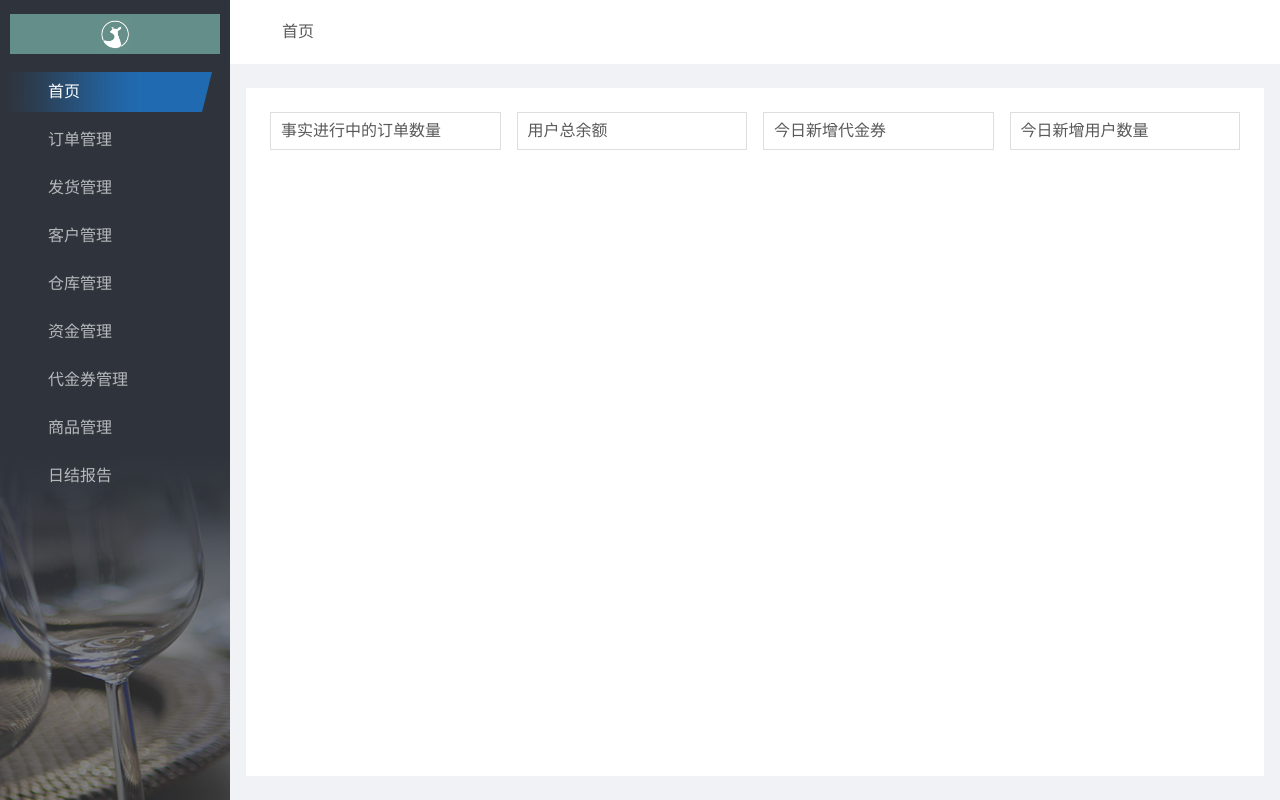
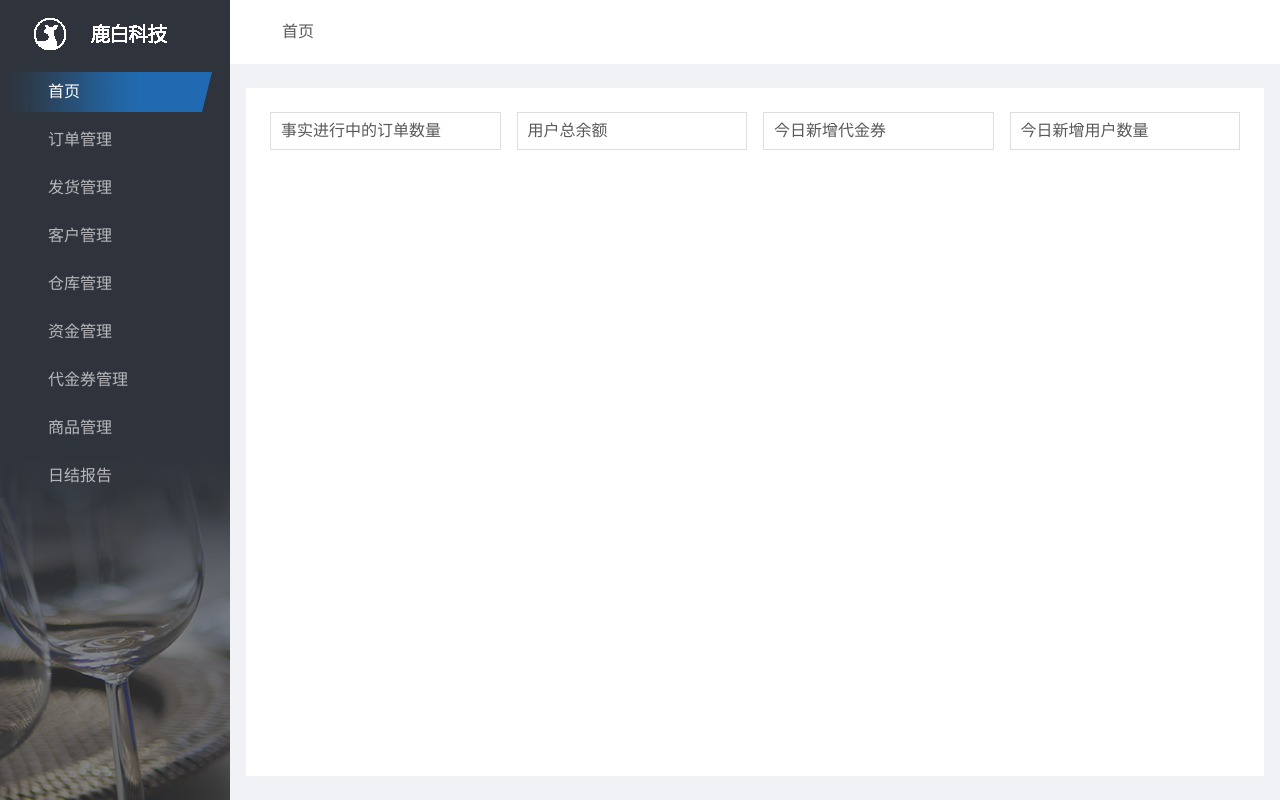
Before and after one commit to LiuJiangBeiCoco/deer, a Vue app in the folder deerWhite/: page / in a window 1280 px wide. Built offline with nearby package versions, Linux system fonts and the light colour scheme.

Commit message:
logo更换

```diff
--- a/deerWhite/src/App.vue
+++ b/deerWhite/src/App.vue
@@ -74,8 +74,8 @@ export default {
   color: #1890ff;
 }
 #components-layout-demo-custom-trigger .logo {
-  background: #648E8A url(./assets/images/logo.jpg) no-repeat center;
-  background-size: 32px 32px;
+  background:  url(./assets/images/logo.png) no-repeat ;
+  background-size: 210px 40px;
   margin: 14pX 10px;
   height: 40px;
 }
```
Also changed, not shown: deerWhite/src/assets/images/logo.png, deerWhite/src/assets/images/logo2.jpg (renamed from deerWhite/src/assets/images/logo.jpg).
